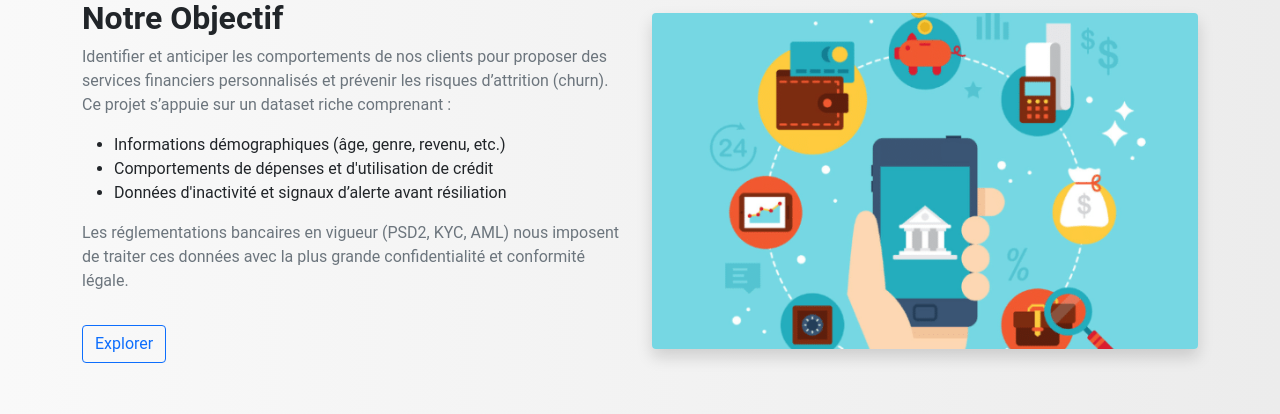
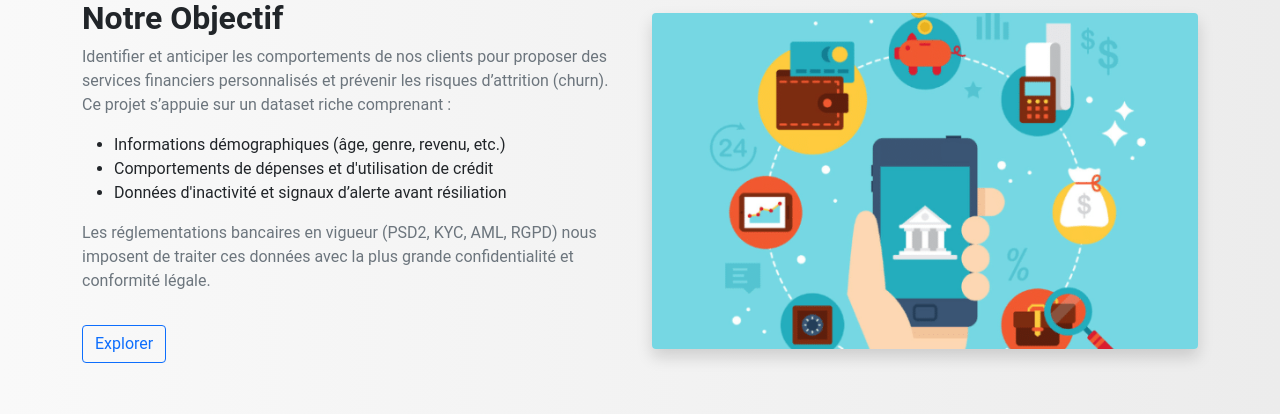
Before and after one commit to MayaArafat/m2_psid, a Flask app: page / in a window 1280 px wide. Shown: the part 605-1019 px from the top of the page. Run offline with Flask 3, Linux system fonts and the light colour scheme.

Commit message:
update HOME

```diff
--- a/templates/home.html
+++ b/templates/home.html
@@ -28,7 +28,7 @@
         <li>Données d'inactivité et signaux d’alerte avant résiliation</li>
       </ul>
       <p class="text-muted">
-        Les réglementations bancaires en vigueur (PSD2, KYC, AML) nous imposent de traiter
+        Les réglementations bancaires en vigueur (PSD2, KYC, AML, RGPD) nous imposent de traiter
         ces données avec la plus grande confidentialité et conformité légale.
       </p>
       <a href="{{ url_for('dashboard') }}" class="btn btn-outline-primary mt-3">Explorer</a>
```
